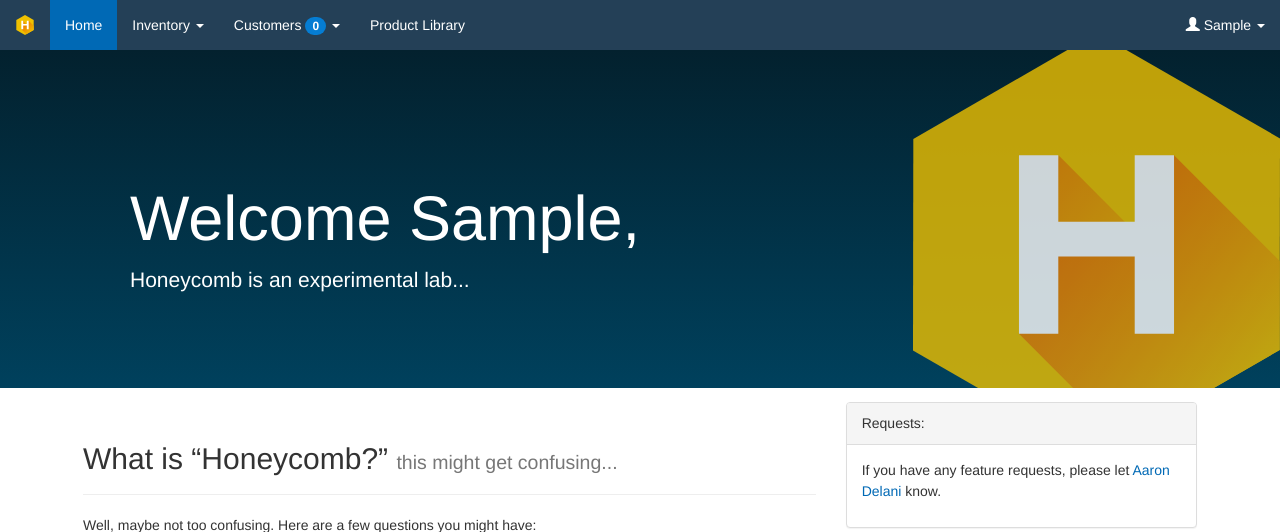
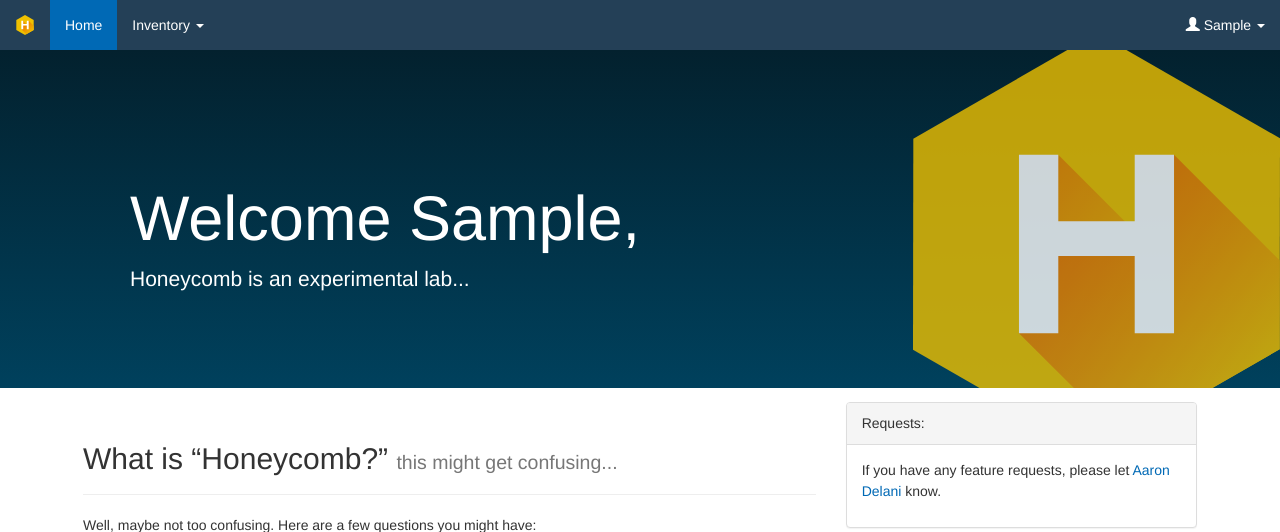
Before and after one commit to aarondelani/honeycomb, a PHP site: page /index.php in a window 1280 px wide. Shown: the top 532 px of the page. Run offline with PHP 8.4, Linux system fonts and the light colour scheme; the visitor is signed in with stand-in values (Sample User, id 1); data that the repository does not hold is empty; a stand-in replaces the project's code that opens the database connection.

Commit message:
Hiding some things in the navigation

```diff
--- a/navigation.php
+++ b/navigation.php
@@ -31,7 +31,7 @@ $leads_count = $leads_count->num_rows;
 					<li><a href="<?php echo "$host"; ?>/inventory/?rep=close">Closeout Items</a></li>
 				</ul>
 			</li>
-			<li class="dropdown<?php if ($customer_page_active||$import_customer_page_active||$lead_page_active) {echo " active";} ?>">
+			<!-- <li class="dropdown<?php if ($customer_page_active||$import_customer_page_active||$lead_page_active) {echo " active";} ?>">
 				<a href="<?php echo "$host"; ?>/admin/customers" class="dropdown-toggle" data-toggle="dropdown" role="button" aria-expanded="false">Customers <span class="badge"><?php echo $leads_count; ?></span> <span class="caret"></span></a>
 				<ul class="dropdown-menu" role="menu">
 					<li><a href="<?php echo "$host"; ?>/customers">View Customer List</a></li>
@@ -41,8 +41,8 @@ $leads_count = $leads_count->num_rows;
 					<li><a href="<?php echo "$host"; ?>/customers/add">Add Contact or Customer</a></li>
 					<li><a href="<?php echo "$host"; ?>/customers/import_customers">Import and Compare Customer Lists</a></li>
 				</ul>
-			</li>
-			<li class="<?php if ($product_page_active) {echo " active";} ?>"><a href="<?php echo "$host"; ?>/product">Product Library</a></li>
+			</li> -->
+			<!-- <li class="<?php if ($product_page_active) {echo " active";} ?>"><a href="<?php echo "$host"; ?>/product">Product Library</a></li> -->
 		</ul>
 		<div class="nav navbar-nav navbar-right">
 			<li class="dropdown">
```
